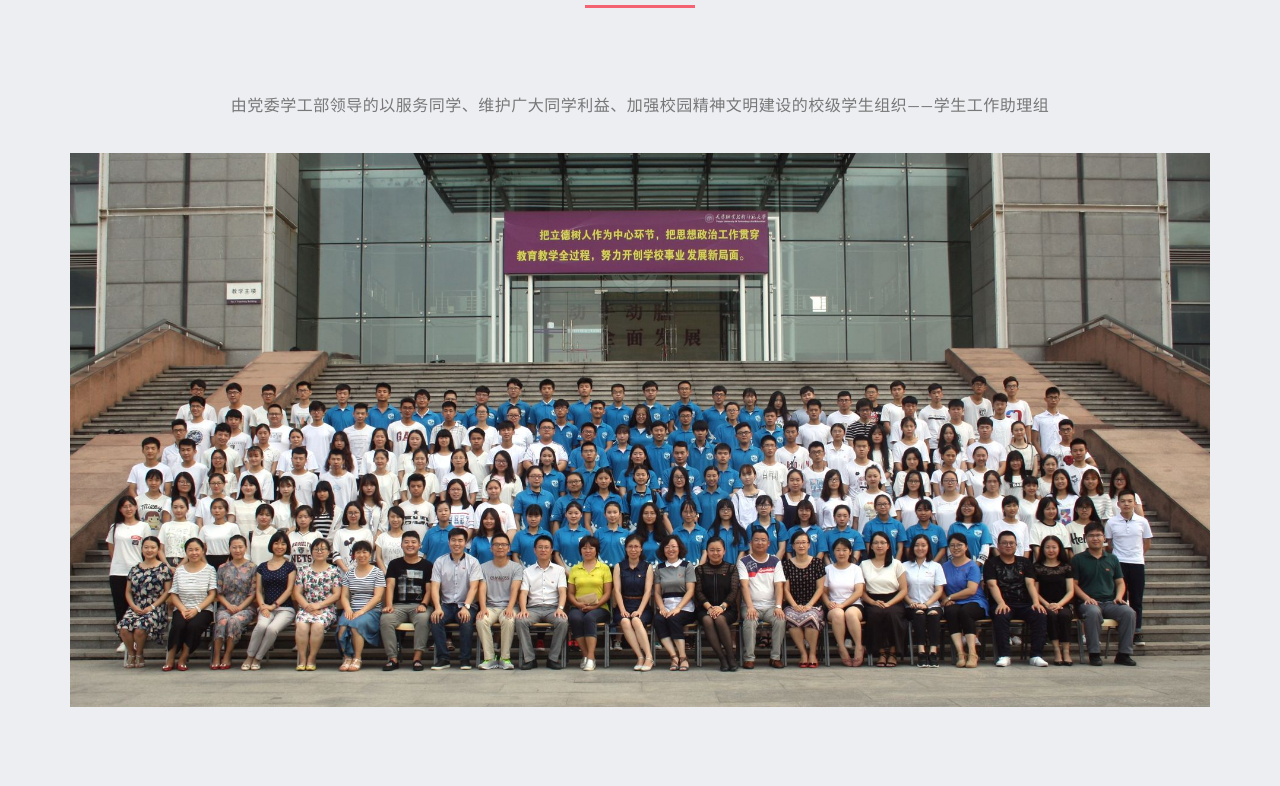
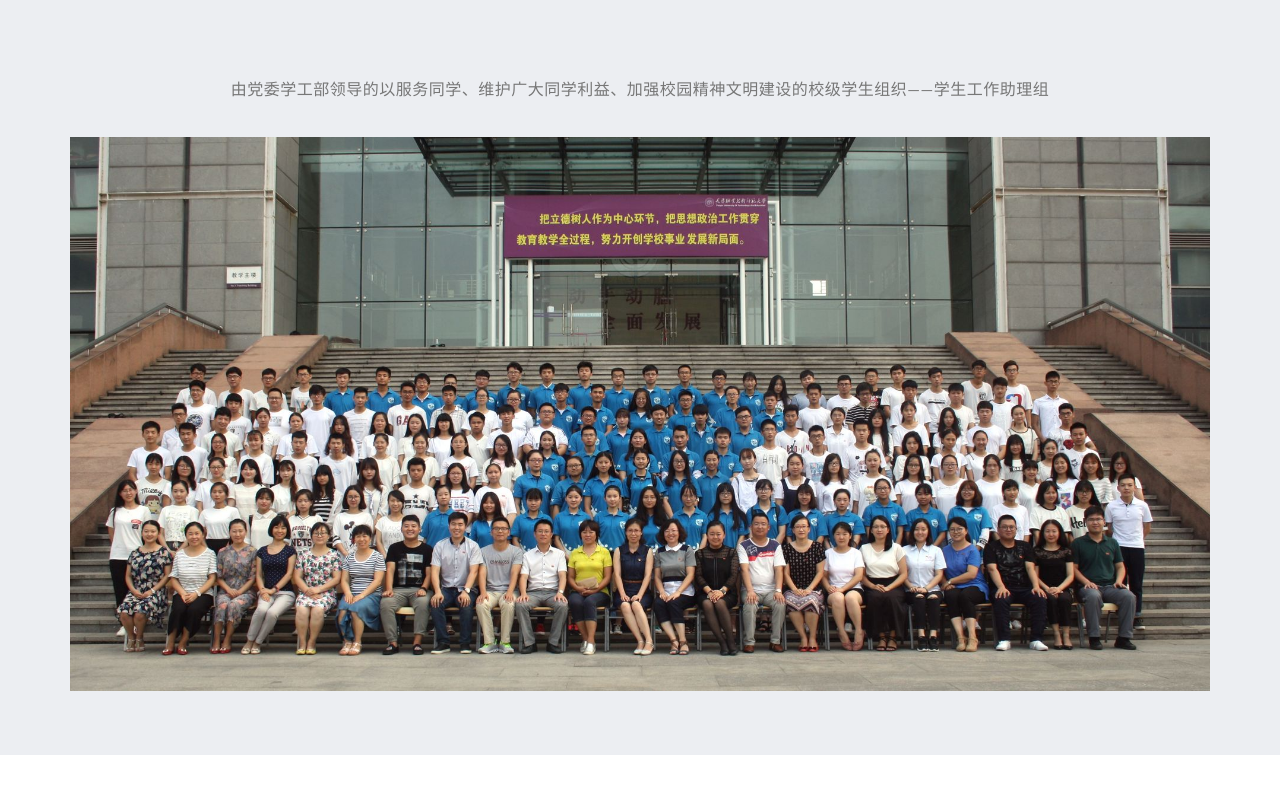
Before and after one commit to tutesag/tutesag.github.io, a plain HTML site: page index.html in a window 1280 px wide. Shown: the part 767-1553 px from the top of the page. Drawn offline with Linux system fonts and the light colour scheme.

Commit message:
2017-11-01.2

```diff
--- a/css/style.css
+++ b/css/style.css
@@ -885,7 +885,7 @@ h3.title-w3-agileits {
 /*--//main--*/
 /*-- /about --*/
 .about-wthree {
-    padding: 5em 0 22.6em 0px;
+    padding: 4em 0 4em 0px;
     background: #eceef2;
 }
 .ab-w3l-spa {
@@ -929,6 +929,10 @@ p.about-para-w3ls {
     letter-spacing: 0.5px;
     margin-bottom: 2em;
 }
+
+/*About Work Content*/
+.ser-top {text-align:center;}
+
 /*-- //about --*/
 /*-- news --*/
 .news-info.news-agileinfo2 {
```
